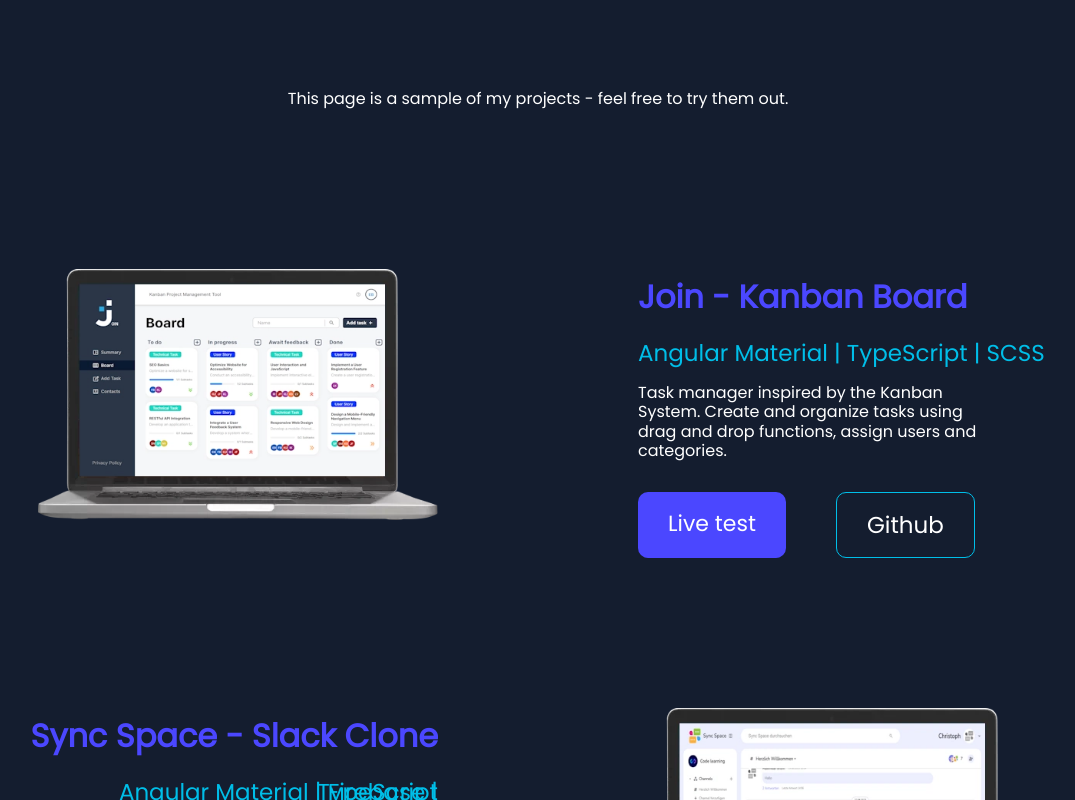
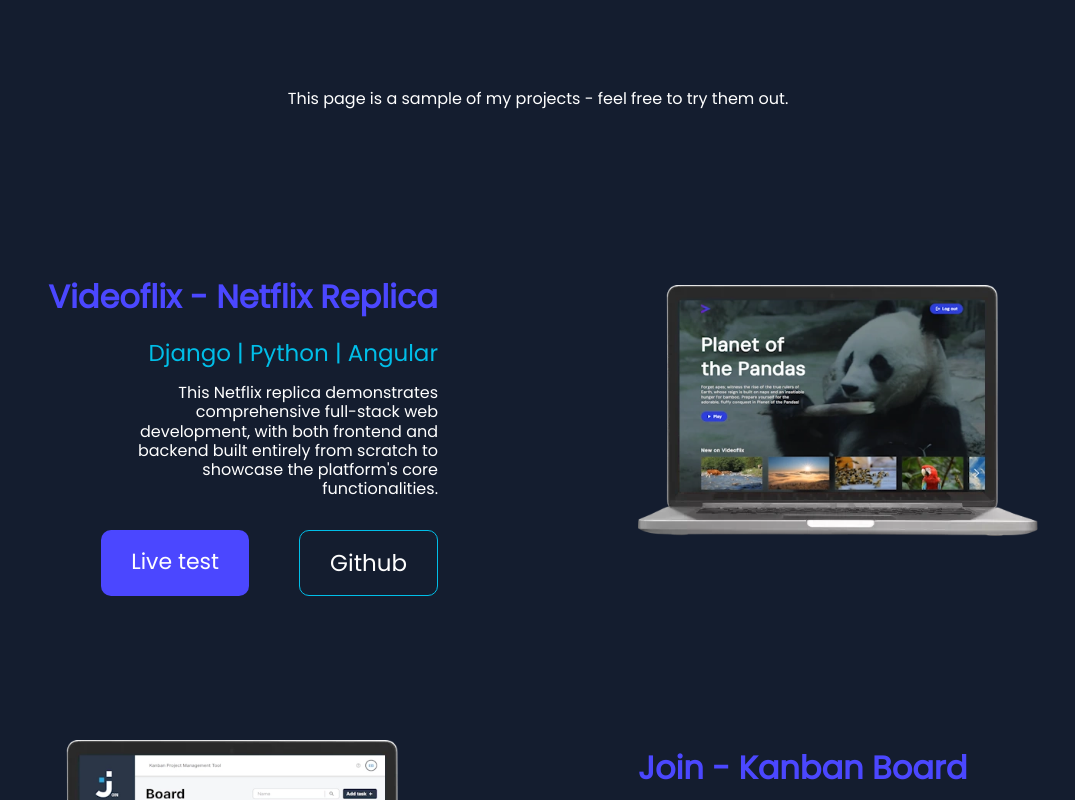
Before and after one commit to 43and18zeroes/cw-coding, an Angular app: page / in a window 1280 px wide. Shown: the part 3000-3800 px from the top of the page, without its empty margins (102-1177 px from the left). Built offline with nearby package versions, Linux system fonts and the light colour scheme; a web font is replaced by a local one.

Commit message:
portfolio videoflix

```diff
--- a/src/app/portfolio/portfolio.component.html
+++ b/src/app/portfolio/portfolio.component.html
@@ -2,72 +2,129 @@
   <div class="container">
     <div class="portfolio__headline">
       <h2>Portfolio</h2>
-            <hr>
-            <p>This page is a sample of my projects - feel free to try them out.
-            </p>
+      <hr />
+      <p>This page is a sample of my projects - feel free to try them out.</p>
     </div>
 
     <div class="portfolio__examples">
+      <div class="portfolio__examples__picright">
+        <div class="portfolio__examples__picright__text portfolio__all__texts">
+          <h3>Videoflix - Netflix Replica</h3>
+          <h4>Django | Python | Angular</h4>
+          <p>
+            This Netflix replica demonstrates comprehensive full-stack web
+            development, with both frontend and backend built entirely from
+            scratch to showcase the platform's core functionalities.
+          </p>
+          <div class="portfolio__buttons">
+            <a
+              class="portfolio__buttons__live portfolio__all__buttons"
+              target="_blank"
+              href="https://videoflix.cw-coding.de/"
+              >Live test</a
+            >
+            <a
+              class="portfolio__buttons__github portfolio__all__buttons"
+              target="_blank"
+              href="https://github.com/43and18zeroes/videoflix_backend"
+              >Github</a
+            >
+          </div>
+        </div>
+        <div class="portfolio__examples__picright__pic portfolio__all__images">
+          <img src="assets/img/webp/portfolio/laptop-panda.webp" alt="" />
+        </div>
+      </div>
 
       <div class="portfolio__examples__picleft">
         <div class="portfolio__examples__picleft__pic portfolio__all__images">
-                    <img src="assets/img/webp/portfolio/laptop-join2.webp" alt="">
+          <img src="assets/img/webp/portfolio/laptop-join2.webp" alt="" />
         </div>
         <div class="portfolio__examples__picleft__text portfolio__all__texts">
           <h3>Join - Kanban Board</h3>
-                    <h4>Angular Material | TypeScript | SCSS</h4>
-                    <p>Task manager inspired by the Kanban System. Create and organize tasks using drag and drop functions, assign users and categories.
+          <h4>Angular Material | TypeScript</h4>
+          <p>
+            Task manager inspired by the Kanban System. Create and organize
+            tasks using drag and drop functions, assign users and categories.
           </p>
           <div class="portfolio__buttons">
-                        <a class="portfolio__buttons__live portfolio__all__buttons" target="_blank"
-                            href="https://cw-coding.de/developerakademie/15_modul15/join2/new/">Live
-                            test</a>
-                        <a class="portfolio__buttons__github portfolio__all__buttons" target="_blank"
-                            href="https://github.com/43and18zeroes/join2">Github</a>
+            <a
+              class="portfolio__buttons__live portfolio__all__buttons"
+              target="_blank"
+              href="https://cw-coding.de/developerakademie/15_modul15/join2/new/"
+              >Live test</a
+            >
+            <a
+              class="portfolio__buttons__github portfolio__all__buttons"
+              target="_blank"
+              href="https://github.com/43and18zeroes/join2"
+              >Github</a
+            >
           </div>
         </div>
       </div>
 
       <div class="portfolio__examples__picright">
         <div class="portfolio__examples__picright__text portfolio__all__texts">
-                    <h3>Sync Space - Slack Clone</h3>
-                    <h4>Angular Material | Firebase | TypeScript</h4>
-                    <p>A chat app for business. Inspired by Slack with a professional and unique design.
+          <h3>Sync Space - Slack Replica</h3>
+          <h4>Angular Material | Firebase</h4>
+          <p>
+            A chat app for business. Inspired by Slack with a professional and
+            unique design.
           </p>
           <div class="portfolio__buttons">
-                        <a class="portfolio__buttons__live portfolio__all__buttons" target="_blank"
-                            href="https://cw-coding.de/developerakademie/15_modul15/slack/sync-space/">Live
-                            test</a>
-                        <a class="portfolio__buttons__github portfolio__all__buttons" target="_blank"
-                            href="https://github.com/43and18zeroes/sync-space">Github</a>
+            <a
+              class="portfolio__buttons__live portfolio__all__buttons"
+              target="_blank"
+              href="https://cw-coding.de/developerakademie/15_modul15/slack/sync-space/"
+              >Live test</a
+            >
+            <a
+              class="portfolio__buttons__github portfolio__all__buttons"
+              target="_blank"
+              href="https://github.com/43and18zeroes/sync-space"
+              >Github</a
+            >
           </div>
         </div>
         <div class="portfolio__examples__picright__pic portfolio__all__images">
-                    <img src="assets/img/webp/portfolio/laptop-syncspace.webp" alt="">
+          <img src="assets/img/webp/portfolio/laptop-syncspace.webp" alt="" />
         </div>
       </div>
 
       <div class="portfolio__examples__picleft">
         <div class="portfolio__examples__picleft__pic portfolio__all__images">
-                    <img src="assets/img/webp/portfolio/elpolloloco-laptop.webp" alt="">
+          <img src="assets/img/webp/portfolio/elpolloloco-laptop.webp" alt="" />
         </div>
         <div class="portfolio__examples__picleft__text portfolio__all__texts">
           <h3>El Pollo Loco</h3>
           <h4>JavaScript | HTML | CSS</h4>
-                    <p>A Jump-and-Run game based on an object-oriented approach. Help Pepe to collect the bottles
-                        and defeat the boss.
+          <p>
+            A Jump-and-Run game based on an object-oriented approach. Help Pepe
+            to collect the bottles and defeat the boss.
           </p>
           <div class="portfolio__buttons">
-                        <a class="portfolio__buttons__live portfolio__all__buttons" target="_blank"
-                            href="https://cw-coding.de/developerakademie/11_modul11/el_pollo_loco_v2/index.html">Live
-                            test</a>
-                        <a class="portfolio__buttons__github portfolio__all__buttons" target="_blank"
-                            href="https://github.com/43and18zeroes/el-pollo-loco-v2">Github</a>
+            <a
+              class="portfolio__buttons__live portfolio__all__buttons"
+              target="_blank"
+              href="https://cw-coding.de/developerakademie/11_modul11/el_pollo_loco_v2/index.html"
+              >Live test</a
+            >
+            <a
+              class="portfolio__buttons__github portfolio__all__buttons"
+              target="_blank"
+              href="https://github.com/43and18zeroes/el-pollo-loco-v2"
+              >Github</a
+            >
           </div>
         </div>
       </div>
 
-            <img class="portfolio__darkbgfog" src="assets/img/webp/portfolio/d-blue-2-p.webp" alt="">
+      <img
+        class="portfolio__darkbgfog"
+        src="assets/img/webp/portfolio/d-blue-2-p.webp"
+        alt=""
+      />
 
       <!-- <div class="portfolio__examples__picleft">
                 <div class="portfolio__examples__picleft__pic portfolio__all__images">
@@ -87,9 +144,11 @@
                 </div>
             </div> -->
 
-            <img class="portfolio__lightbgfog" src="assets/img/webp/portfolio/l-blue-2.webp" alt="">
-
+      <img
+        class="portfolio__lightbgfog"
+        src="assets/img/webp/portfolio/l-blue-2.webp"
+        alt=""
+      />
     </div>
-
   </div>
 </section>
```
Also changed, not shown: src/assets/img/webp/portfolio/laptop-panda.webp (added). Lines whose indentation alone changed are shown as unchanged.
